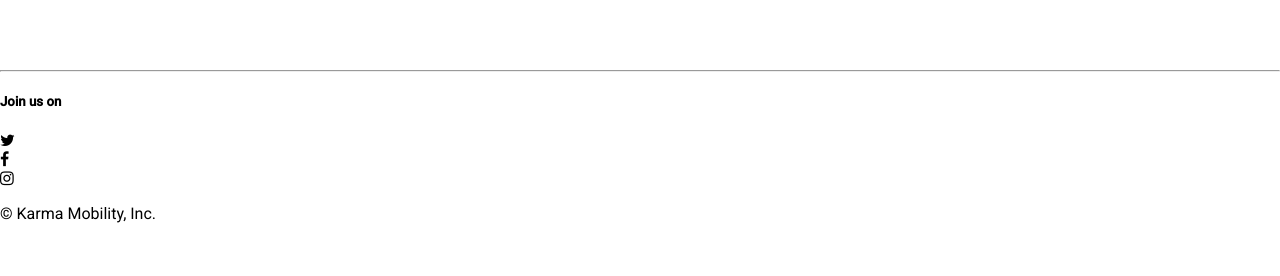
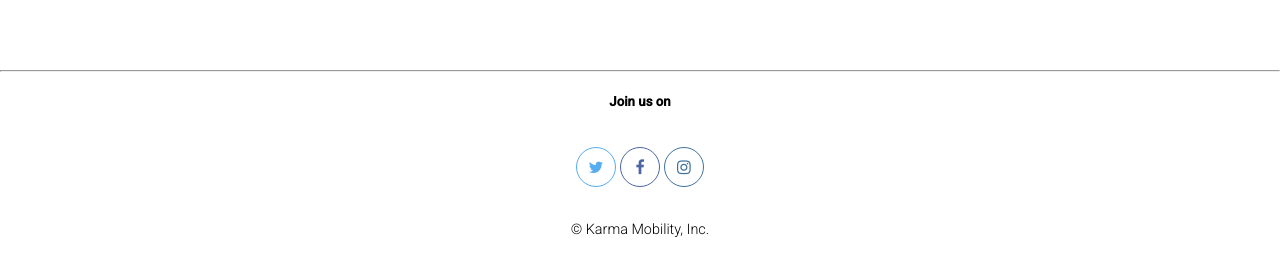
Before and after one commit to RussBus24/startup-landing-page, a plain HTML site: page index.html in a window 1280 px wide. Shown: the part 1163-1439 px from the top of the page. Before the commit the page ends 1386 px from the top, so only its background shows below. Drawn offline with Linux system fonts and the light colour scheme.

Commit message:
Style.css with footer

```diff
--- a/css/style.css
+++ b/css/style.css
@@ -137,3 +137,40 @@ button:hover {
 	font-size: 110%;
 	margin-right: -4px;
 }
+
+.footer {
+	background-color: #fff;
+	text-align: center;
+	padding-bottom: 9.375rem;
+	overflow: auto;
+}
+
+.footer .icons > li {
+	border-radius: 1.25rem;
+	width: 2.5rem;
+	height: 2.5rem;
+	list-style: none;
+	display: inline-block;
+	margin: 1rem 0;
+	padding: 0.625rem 0;
+	border: 1px solid;
+	text-align: center;
+
+}
+
+.footer .copy {
+	font-size: 0.9rem;
+	font-weight: 300;
+}
+
+.footer .facebook {
+	color: #4C66A4;
+}
+
+.footer .twitter {
+	color: #55acee;
+}
+
+.footer .instagram {
+	color: #3F729B;
+}
```
